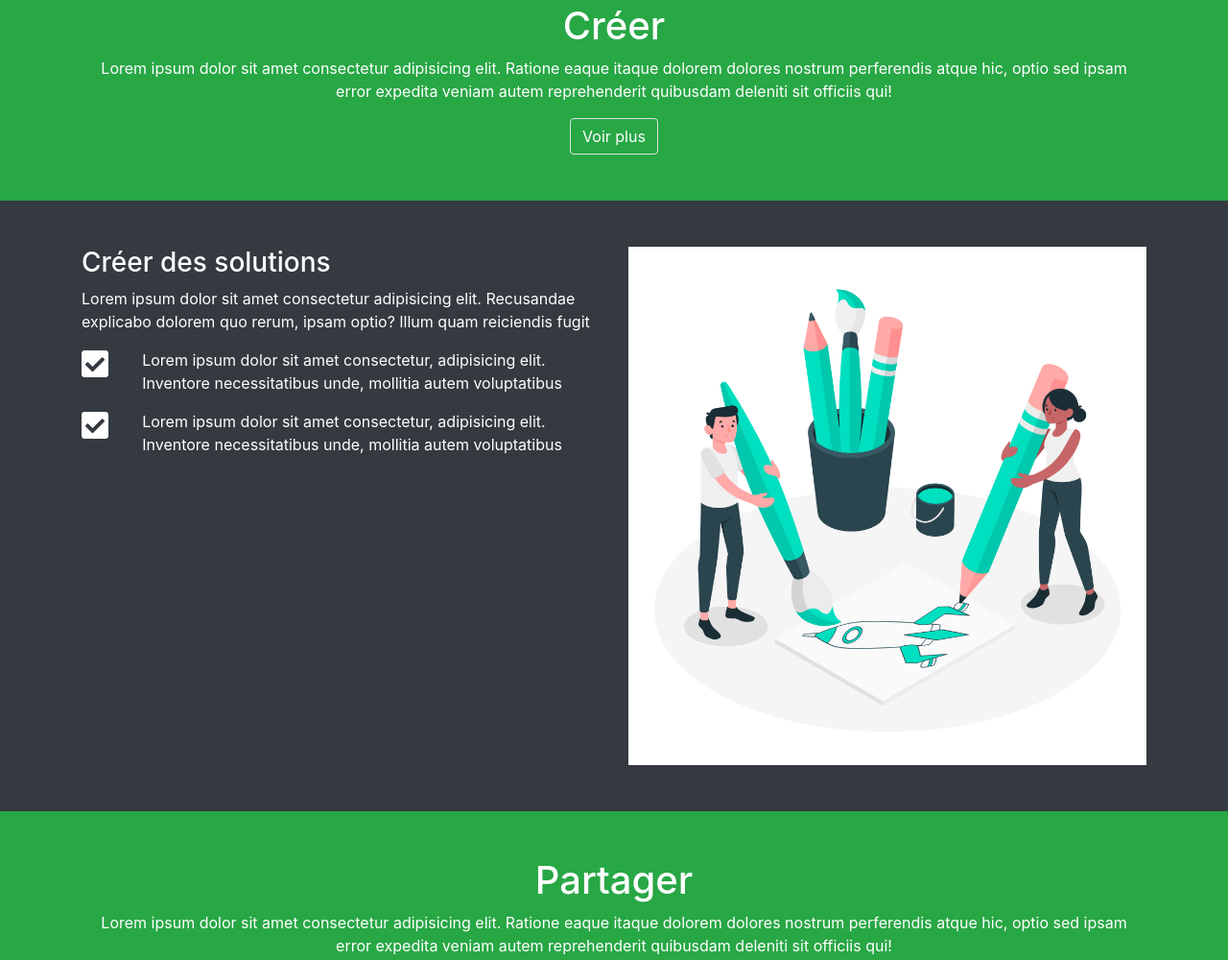
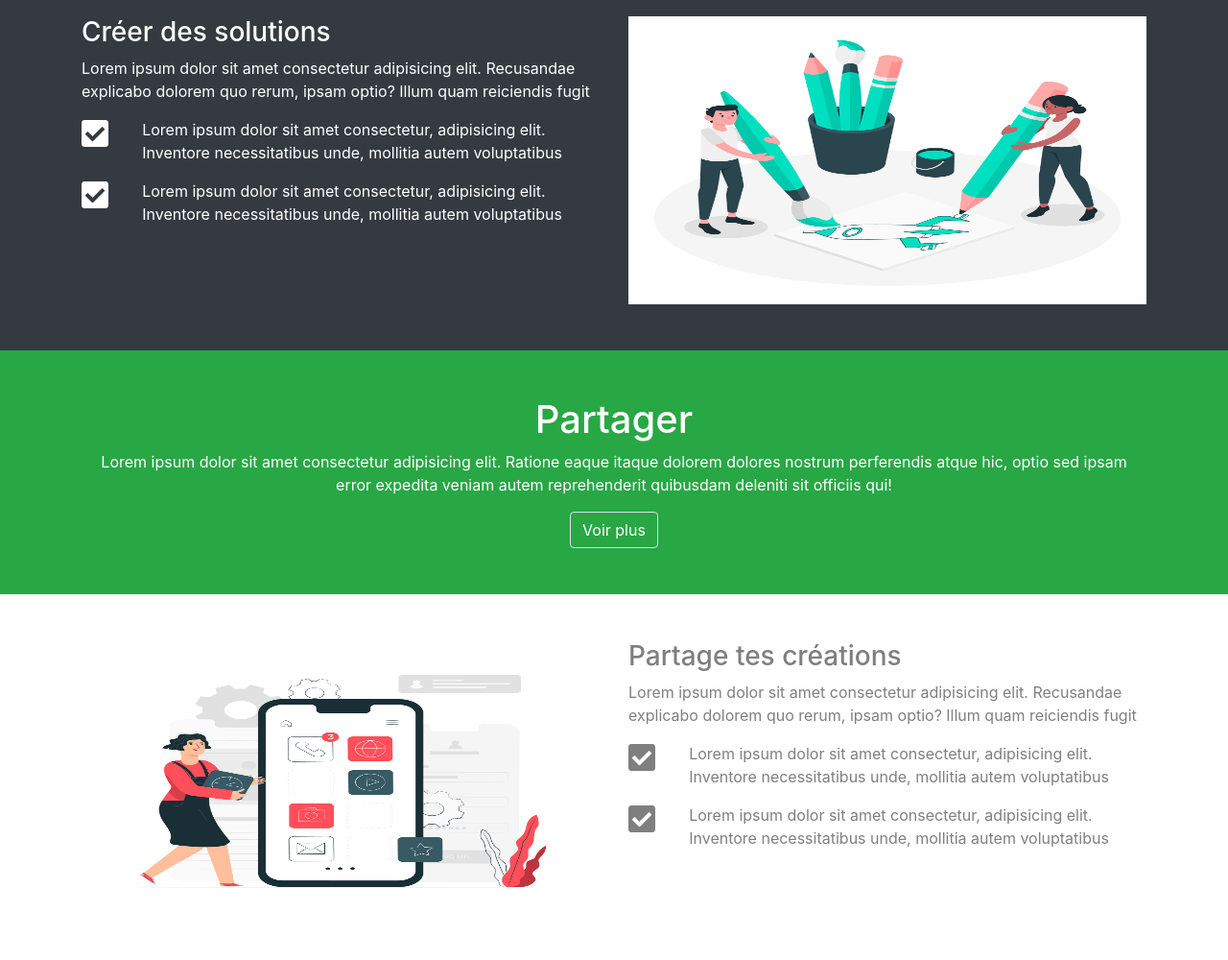
Before and after one commit to Aztaro97/FadaTech, a plain HTML site: page index.html in a window 1280 px wide. Shown: the part 1537-2537 px from the top of the page at 96% size. Drawn offline with Linux system fonts and the light colour scheme.

Commit message:
some correction

```diff
--- a/css/style.css
+++ b/css/style.css
@@ -6,6 +6,10 @@ nav {
     font-size: 2rem;
     padding-right: 1.2rem;
 }
+.pic {
+    height: 300px;
+    width: 100%;
+}
 @media only screen and (max-width:990px) {
     .home_title {
         display: none;
--- a/index.html
+++ b/index.html
@@ -125,7 +125,7 @@
                 <div class="container">
                     <div class="row">
                         <div class="col-lg-6 col-md-12 col-sm-12">
-                            <img class="img-fluid" src="images/explorerimage.jpg" alt="">
+                            <img class="img-fluid pic" src="images/explorerimage.jpg" alt="">
                         </div>
                         <div class="col-lg-6 col-md-12 col-sm-12">
                             <h3>Explorer les projets innovants</h3>
@@ -194,7 +194,7 @@
                             </di>
                         </div>
                         <div class="col-lg-6 col-md-12 col-sm-12">
-                            <img class="img-fluid" src="images/creerimage.jpg" alt="">
+                            <img class="img-fluid pic" src="images/creerimage.jpg" alt="">
                         </div>
                     </div>
                 </div>
@@ -220,7 +220,7 @@
                 <div class="container">
                     <div class="row">
                         <div class="col-lg-6 col-md-12 col-sm-12">
-                            <img class="img-fluid" src="images/partagerimage.jpg" alt="">
+                            <img class="img-fluid pic" src="images/partagerimage.jpg" alt="">
                         </div>
                         <div class="col-lg-6 col-md-12 col-sm-12">
                             <h3>Partage tes créations</h3>
```
